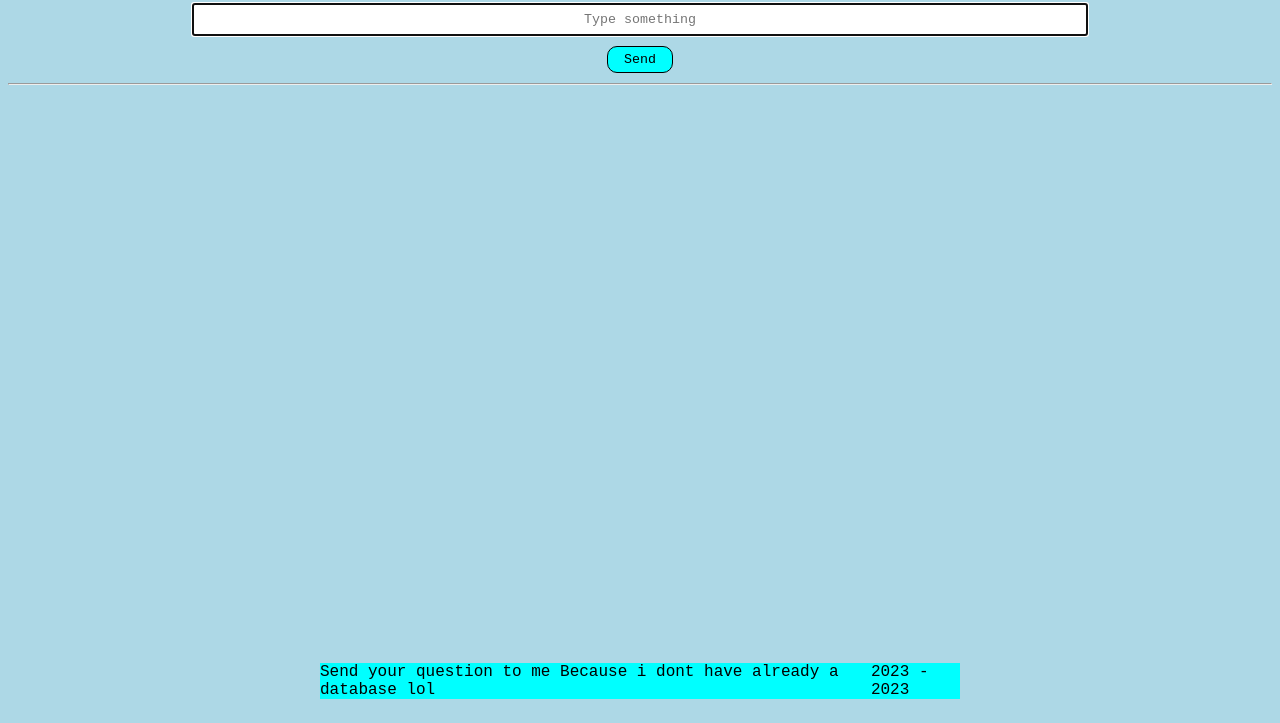
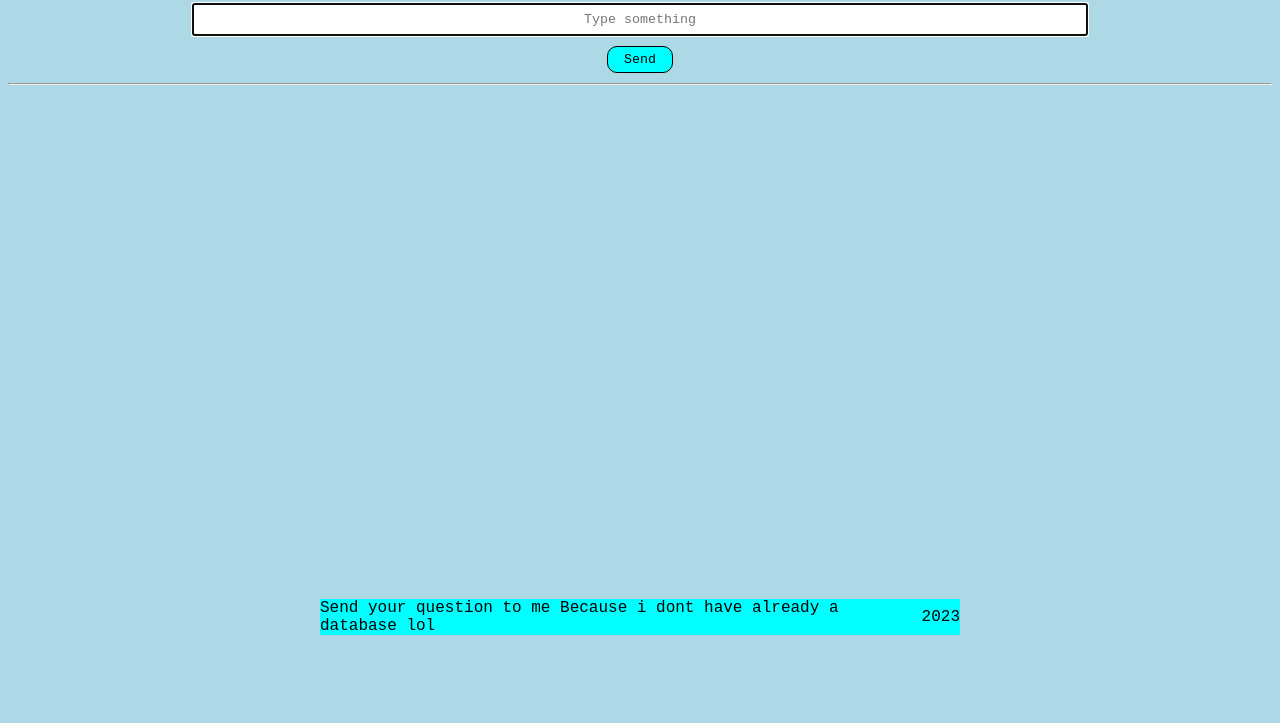
Before and after one commit to Sciencewolf/AskMeAQuestion, a plain HTML site: page index.html in a window 1280 px wide. Shown: the part 85-808 px from the top of the page. Drawn offline with Linux system fonts and the light colour scheme; a web font is replaced by a local one.

Commit message:
Footer updated

```diff
--- a/index.html
+++ b/index.html
@@ -31,7 +31,7 @@
     <hr>
     <footer class="footer">
         <span>Send your question to me Because i dont have already a database lol&nbsp;&#10</span>
-        <span>2023 - <span id="year-footer"></span></span>
+        <span>2023 <span id="year-footer"></span></span>
     </footer>
 
 </body>
--- a/main.js
+++ b/main.js
@@ -2,7 +2,7 @@ function onLoad() {
   const year = document.getElementById("year-footer");
   let _date = new Date();
   let _year = _date.getUTCFullYear();
-  year.innerHTML = _year;
+  if(_year !== 2023) year.innerHTML = _year;
 }
 
 function sendData() {
--- a/style.css
+++ b/style.css
@@ -82,10 +82,11 @@ body {
     display: flex;
     justify-content: center;
     align-items: center;
+    width: auto;
     height: auto;
     background-color: aqua;
     position: absolute;
-    bottom: 1em;
+    bottom: 5em;
     left: 50%;
     transform: translateX(-50%);
 }
```
